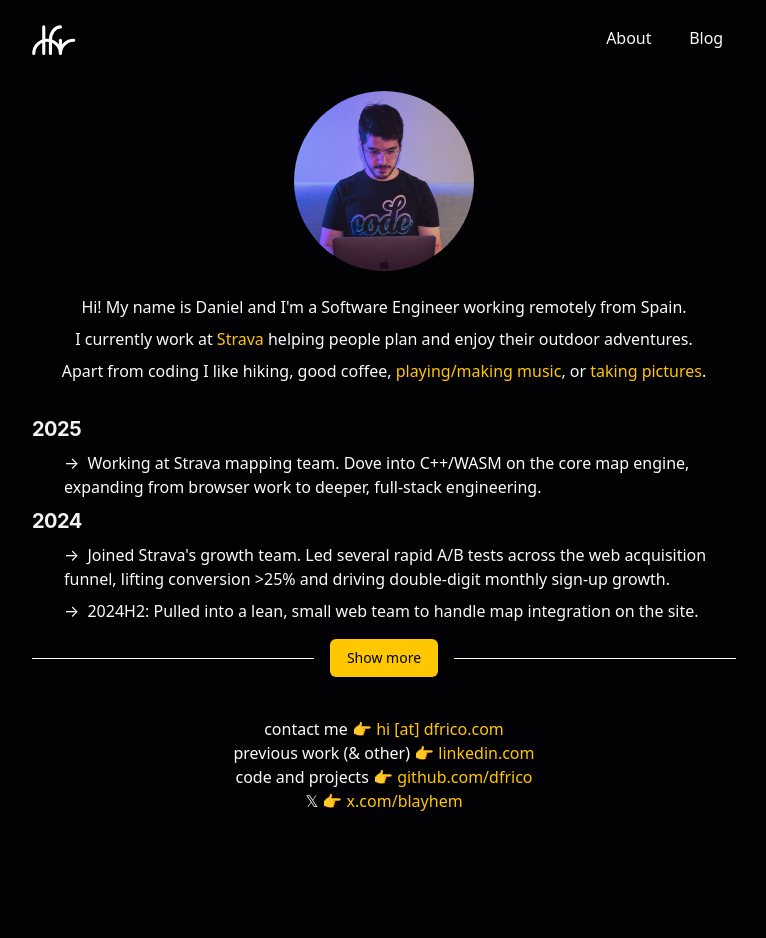
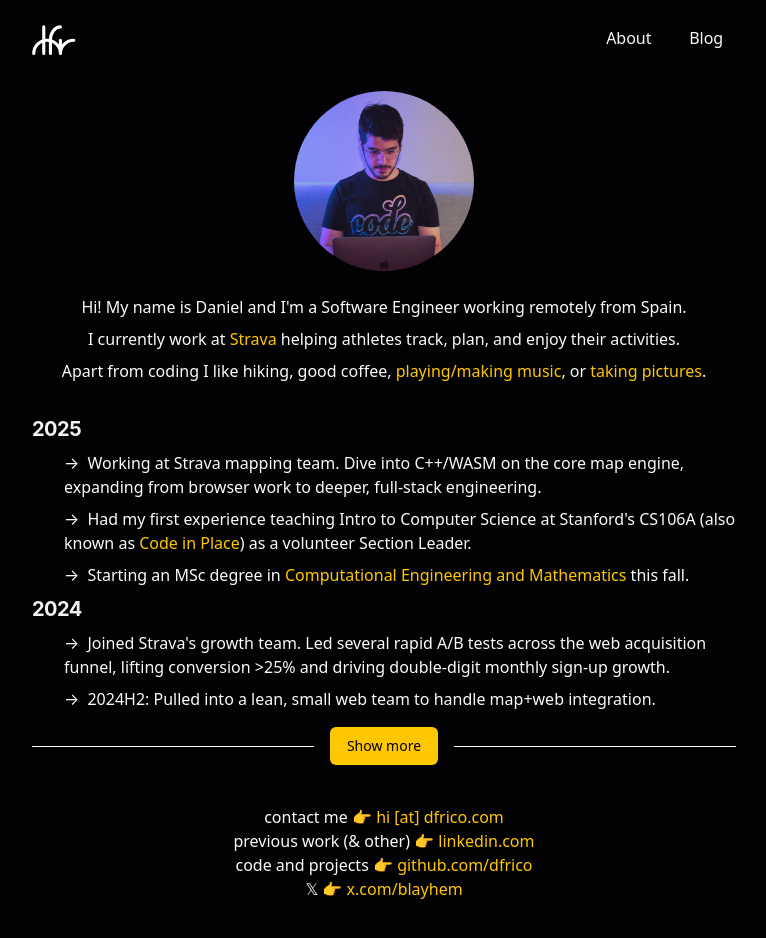
Before and after one commit to dfrico/dfr-web, a Next.js app: page /about in a window 1280 px wide. Shown: the top 938 px of the page, without its empty margins (256-1022 px from the left). Before the commit the page ends 877 px from the top, so only its background shows below. Built offline with nearby package versions, Linux system fonts and the light colour scheme; a web font is replaced by a local one.

Commit message:
2025 - CS106a, MSc

```diff
--- a/app/(pages)/(index)/page.tsx
+++ b/app/(pages)/(index)/page.tsx
@@ -55,7 +55,7 @@
                 👋
               </span>
             </h1>
-            <h2 className="mb-4">Frontend Engineer</h2>
+            <h2 className="mb-4">Software Engineer</h2>
             <p className="mb-2">
               I&apos;m a frontend engineer based in Spain, currently working{' '}
               {currentlyAt}
--- a/app/components/currently.tsx
+++ b/app/components/currently.tsx
@@ -4,7 +4,7 @@
     <a target="_blank" rel="noopener noreferrer" href="https://www.strava.com">
       Strava
     </a>{' '}
-    helping people plan and enjoy their outdoor adventures.
+    helping athletes track, plan, and enjoy their activities.
   </>
 );
 
--- a/app/components/timeline/timeline.tsx
+++ b/app/components/timeline/timeline.tsx
@@ -4,28 +4,68 @@
 
 const timeline = {
   2025: [
-    <>Working at Strava mapping team. Dove into C++/WASM on the core map engine, expanding from browser work to deeper, full-stack engineering.</>
+    <>
+      Working at Strava mapping team. Dive into C++/WASM on the core map engine,
+      expanding from browser work to deeper, full-stack engineering.
+    </>,
+    <>
+      Had my first experience teaching Intro to Computer Science at
+      Stanford&apos;s CS106A (also known as{' '}
+      <a
+        target="_blank"
+        rel="noopener noreferrer"
+        href="https://codeinplace.stanford.edu"
+      >
+        Code in Place
+      </a>
+      ) as a volunteer Section Leader.
+    </>,
+    <>
+      Starting an MSc degree in{' '}
+      <a
+        target="_blank"
+        rel="noopener noreferrer"
+        href="https://www.urv.cat/en/studies/master/courses/computational-engineering-mathematics/"
+      >
+        Computational Engineering and Mathematics
+      </a>{' '}
+      this fall.
+    </>,
   ],
   2024: [
-    <>Joined Strava's growth team. Led several rapid A/B tests across the web acquisition funnel,
-    lifting conversion &gt;25% and driving double-digit monthly sign-up growth.
+    <>
+      Joined Strava&apos;s growth team. Led several rapid A/B tests across the
+      web acquisition funnel, lifting conversion &gt;25% and driving
+      double-digit monthly sign-up growth.
     </>,
-    <>2024H2: Pulled into a lean, small web team to handle map integration on the site.</>
+    <>
+      2024H2: Pulled into a lean, small web team to handle map+web integration.
+    </>,
   ],
   2023: [
-    <>FATMAP got acquired by{' '}
-      <a target="_blank" rel="noopener noreferrer" href="https://www.strava.com">
+    <>
+      FATMAP got acquired by{' '}
+      <a
+        target="_blank"
+        rel="noopener noreferrer"
+        href="https://www.strava.com"
+      >
         Strava
-      </a>.
-    </>,
-    <>Worked on FATMAP discover, now{' '}
-      <a target="_blank" rel="noopener noreferrer" href="https://www.strava.com/routes/hiking/usa">
-        Strava routes
-      </a>.
+      </a>
+      .
     </>,
     <>
-      Hit pause for a few months of new-parent life after my kid was born.
-    </>
+      Worked on FATMAP discover, now{' '}
+      <a
+        target="_blank"
+        rel="noopener noreferrer"
+        href="https://www.strava.com/routes/hiking/usa"
+      >
+        Strava routes
+      </a>
+      . Strong focus on CI/CD pipelines and testing.
+    </>,
+    <>Hit pause for a few months of new-parent life after my kid was born.</>,
   ],
   2022: [
     <>
```
